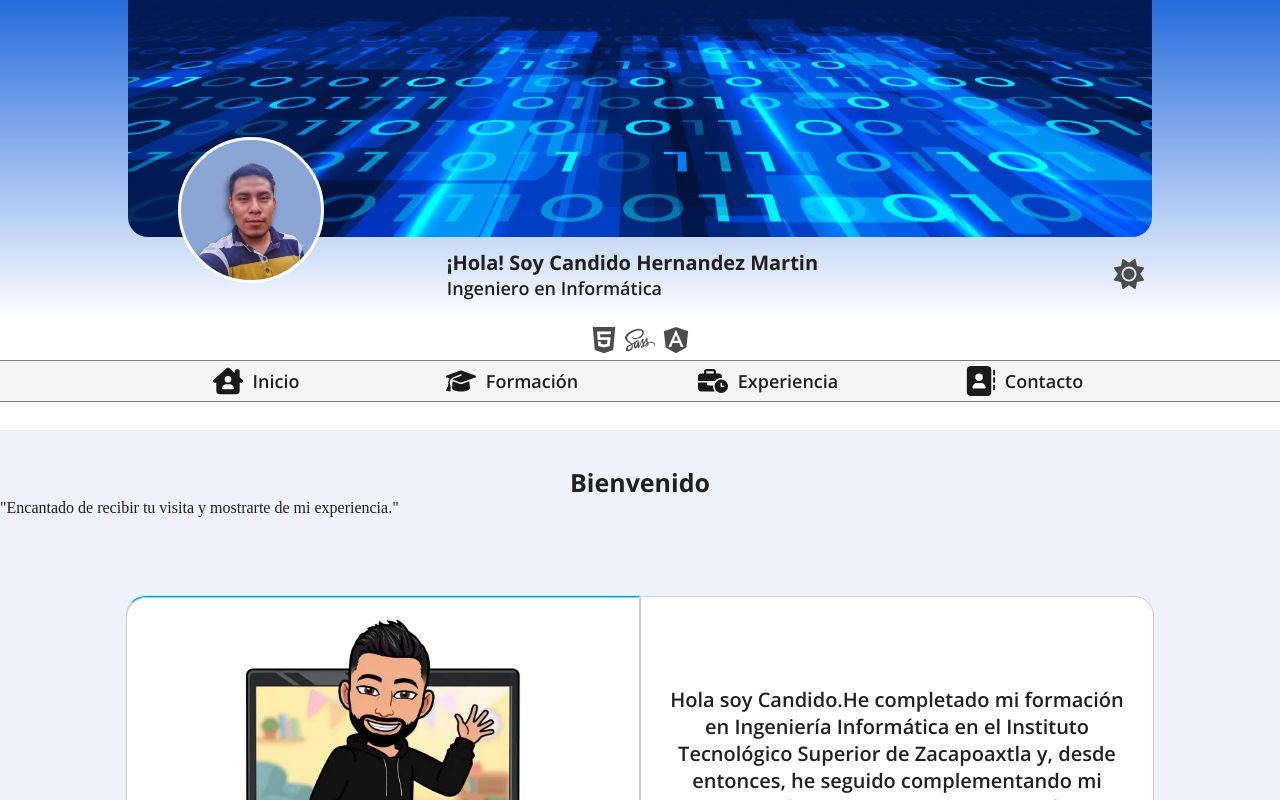
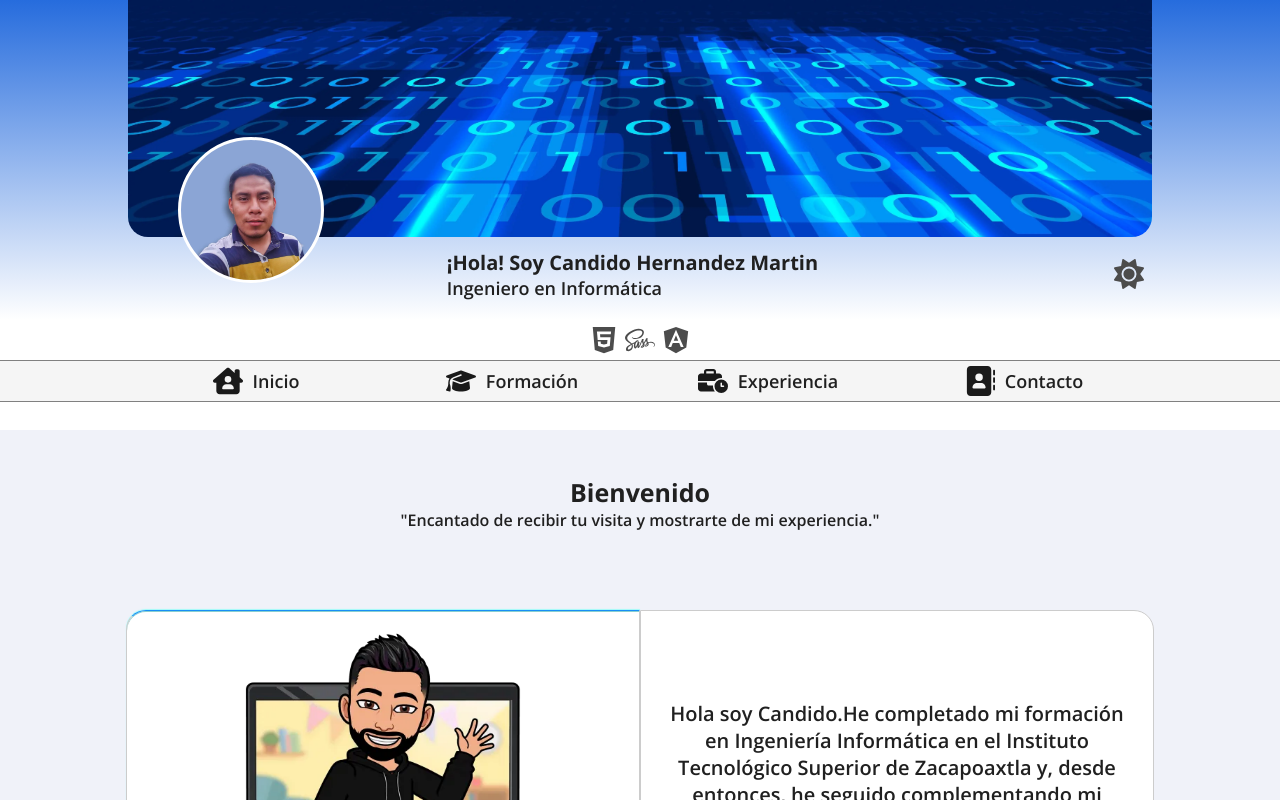
Before and after one commit to Candido-HM/portfolio-candido, an Angular app: page / in a window 1280 px wide. Shown: the top 800 px of the page. Built offline with nearby package versions, Linux system fonts and the light colour scheme.

Commit message:
modificacion home

```diff
--- a/src/assets/styles/_base.sass
+++ b/src/assets/styles/_base.sass
@@ -174,8 +174,13 @@ main
     .title-welcome
         width: 100%
         height: auto
+        @include centrar-col
+        margin-top: 10px
         h2
             @include title-section()
+        span
+            text-align: center
+            font-family: 'OpenSans-SB', Arial, sans-serif
     .presentation
         width: inherit
         height: 400px
```
